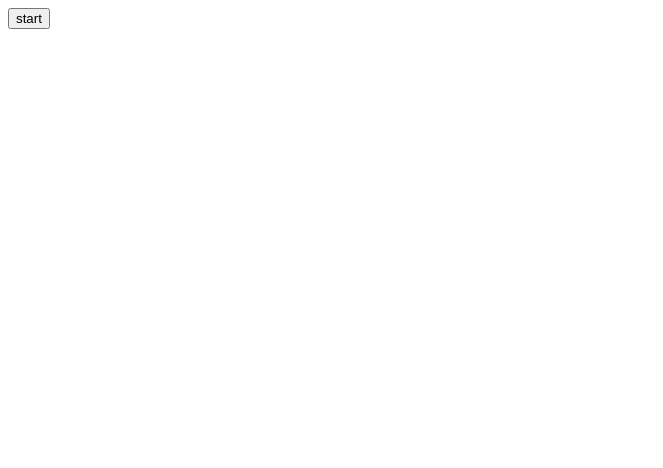
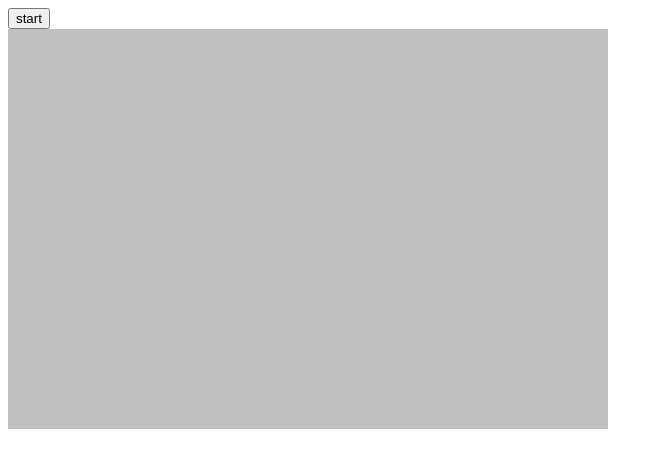
Before and after one commit to willj/kaboom, a website: page sample/index.html in a window 1280 px wide. Shown: the whole page, without its empty margins (0-663 px from the left). Drawn offline with Linux system fonts and the light colour scheme.

Commit message:
Clean up sample asset map

```diff
--- a/sample/assetMap.js
+++ b/sample/assetMap.js
@@ -10,10 +10,6 @@ assetMap.push({
             startY: 0,
             width: 99,
             height: 70,
-				hitMarginTop: 0,
-				hitMarginLeft: 0,
-				hitMarginBottom: 0,
-				hitMarginRight: 0,
             states: {
                 initial: [0,"initial"],
                 fadeAndDie: [1,2,3,"die"]
--- a/sample/index.html
+++ b/sample/index.html
@@ -7,6 +7,10 @@
         <style type="text/css">
             #canvas-wrapper{
                 height:500px;
+            }
+
+            canvas{
+                background-color:#c0c0c0;
             }
 
             .animtest{
```
Lines whose indentation alone changed are shown as unchanged.
